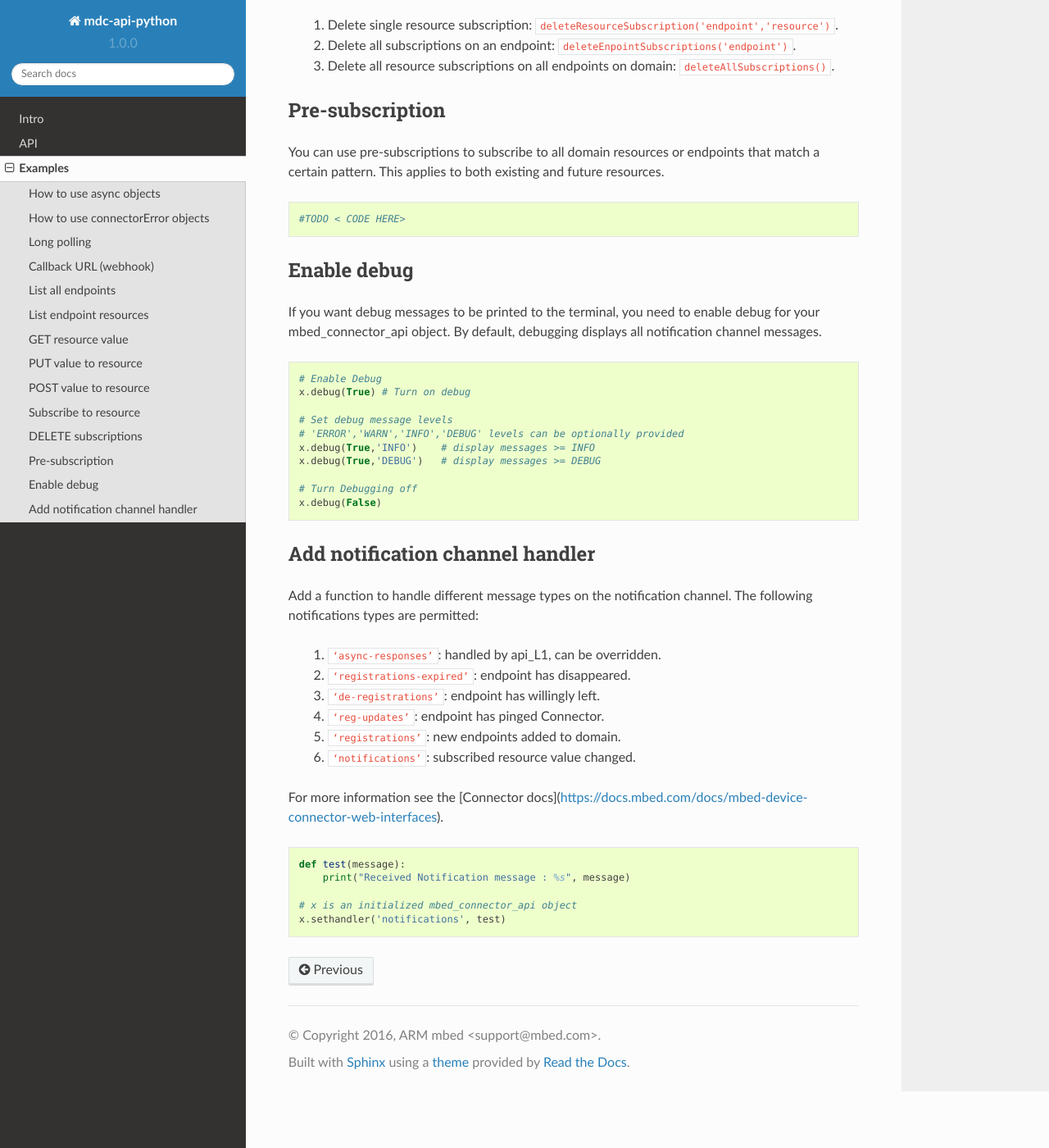
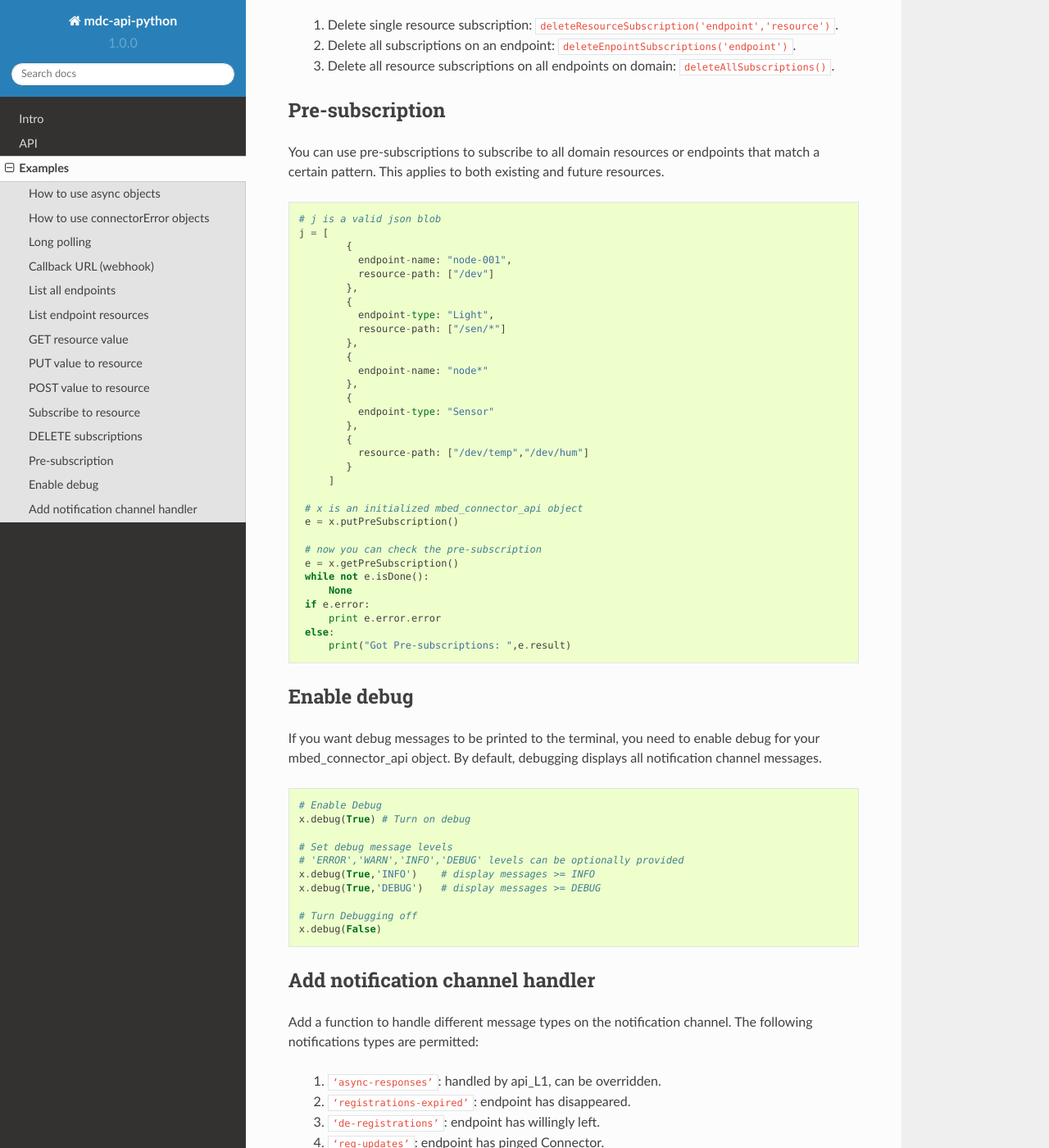
Before and after one commit to PelionIoT/mbed-connector-api-python, a Sphinx documentation site: the page built from docs/source/examples.rst, in a window 1280 px wide and 1400 px high, scrolled down 3850 px. Shown: the whole window at 82% size. Built offline with Sphinx 7.4.7 and the Read the Docs theme 2.0.0, drawn with Linux system fonts in a browser that asks for light colours; some of the changed text lies outside the part shown.

Commit message:
Various doc fixes, changing links from markdown to reST, filling in TODO's for docs

```diff
--- a/docs/source/examples.rst
+++ b/docs/source/examples.rst
@@ -198,7 +198,38 @@ You can use pre-subscriptions to subscribe to all domain resources or endpoints
 
 .. code-block:: python
 
-    #TODO < CODE HERE>
+   # j is a valid json blob
+   j = [
+           {
+             endpoint-name: "node-001",
+             resource-path: ["/dev"]
+           },
+           {
+             endpoint-type: "Light",
+             resource-path: ["/sen/*"]
+           },
+           {
+             endpoint-name: "node*"
+           },
+           {
+             endpoint-type: "Sensor"
+           },
+           {
+             resource-path: ["/dev/temp","/dev/hum"]
+           }
+        ]
+
+    # x is an initialized mbed_connector_api object
+    e = x.putPreSubscription()
+
+    # now you can check the pre-subscription
+    e = x.getPreSubscription()
+    while not e.isDone():
+        None
+    if e.error:
+        print e.error.error
+    else:
+        print("Got Pre-subscriptions: ",e.result)
 
 
 Enable debug
@@ -230,7 +261,7 @@ The following notifications types are permitted:
     5. ``‘registrations’``: new endpoints added to domain.
     6. ``‘notifications’``: subscribed resource value changed.
 
-For more information see the [Connector docs](https://docs.mbed.com/docs/mbed-device-connector-web-interfaces).
+For more information see the 'Connector docs <https://docs.mbed.com/docs/mbed-device-connector-web-interfaces>'_.
 
 .. code-block:: python
 
--- a/docs/source/intro.rst
+++ b/docs/source/intro.rst
@@ -7,7 +7,7 @@ The mdc-api-python module is an interface between a python application and the `
 Requirements
 -------------
     1. Python 2.7.9+
-    2. [connector.mbed.com](http://www.connector.mbed.com) account
+    2. 'connector.mbed.com <http://www.connector.mbed.com>'_ account
 
 
 Install
@@ -16,13 +16,13 @@ Install the ``mbed_connector_api`` module from pip::
 
     pip install -U mbed_connector_api
 
-or install the module from [the github repo](http://www.github.com/armmbed/mbed-connector-python)::
+or install the module from 'the github repo <http://www.github.com/armmbed/mbed-connector-api-python>'_::
 
     python setup.py install
 
 Use
 ---
-There are five steps to using the library. For more detailed examples please see the [Examples](./Examples) section.
+There are five steps to using the library. For more detailed examples please see the 'Examples <https://docs.mbed.com/docs/mbed-connector-api-python/en/latest/examples.html>'_ section.
 
     1. Import the package::
 
```
Also changed, not shown: README.md (+2 -1 lines).
